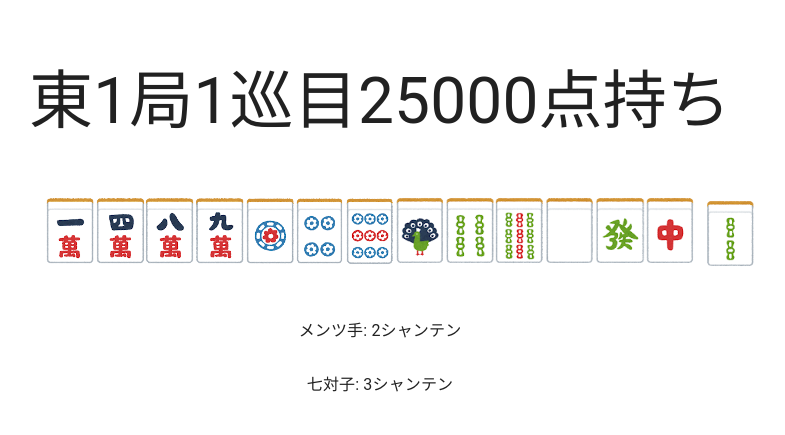
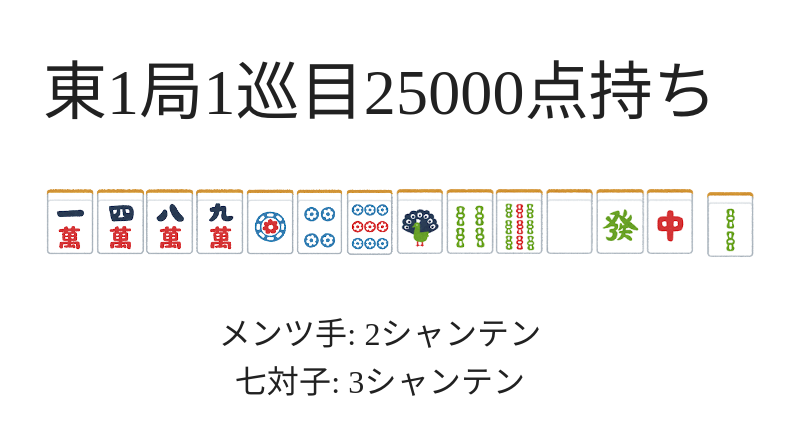
Before and after one commit to ut-code/hitori-mahjong, a React (Vite) app: page /play in a window 1280 px wide. Shown: the part 175-610 px from the top of the page, without its empty margins (260-1045 px from the left). Built offline with nearby package versions, Linux system fonts and the light colour scheme; no server answers.

Commit message:
フォントをP明朝にした

```diff
--- a/src/pages/Play/Tehai.tsx
+++ b/src/pages/Play/Tehai.tsx
@@ -153,6 +153,7 @@ export default function Tehai(props: tehaiProps) {
                   style={{ cursor: "pointer" }} // クリックできることを示すためにポインターに変更
                 />
               </div>
+              <div className={styles.syantenContainer}>
                 {!isAgari &&
                   (mentsuSyanten === 0 ? (
                     <div>メンツ手: 聴牌</div>
@@ -165,6 +166,7 @@ export default function Tehai(props: tehaiProps) {
                   ) : (
                     <div>七対子: {toitsuSyanten}シャンテン</div>
                   ))}
+              </div>
             </>
           )}
         </>
--- a/src/pages/Start/Start.tsx
+++ b/src/pages/Start/Start.tsx
@@ -13,7 +13,6 @@ export default function Start() {
   const [isNotValidUsername, setIsNotValidUserName] = useState(false);
   const navigate = useNavigate();
 
-  // Function to handle player name input and validation
   const handleUserNameSubmit = () => {
     if (inputText !== "") {
       setPlayerInfo((prevInfo) => ({
@@ -22,7 +21,7 @@ export default function Start() {
       }));
       navigate("/tutorial");
     } else {
-      setIsNotValidUserName(true); // Show error message if input is empty
+      setIsNotValidUserName(true);
     }
   };
 
--- a/src/styles/Play.module.css
+++ b/src/styles/Play.module.css
@@ -15,4 +15,5 @@
   flex-direction: column;
   justify-content: center;
   align-items: center;
+  font-family: "MS PMincho";
 }
--- a/src/styles/Start.module.css
+++ b/src/styles/Start.module.css
@@ -2,6 +2,7 @@
   font-size: 4em;
   text-align: center;
   margin-bottom: 20px;
+  font-family: "MS PMincho";
 }
 
 .formContainer {
--- a/src/styles/Tehai.module.css
+++ b/src/styles/Tehai.module.css
@@ -13,14 +13,17 @@
 
 .gameDescription {
   font-size: 4em;
+  font-family: "MS PMincho";
 }
 
 .ryukyoku {
   font-size: 4em;
+  font-family: "MS PMincho";
 }
 
 .tsumoClaim {
   font-size: 3em;
+  font-family: "MS PMincho";
 }
 
 .tehaiContainer {
@@ -30,3 +33,8 @@
   justify-content: center;
   align-items: center;
 }
+
+.syantenContainer {
+  font-size: 2em;
+  font-family: "MS PMincho";
+}
```
Lines whose indentation alone changed are shown as unchanged.
